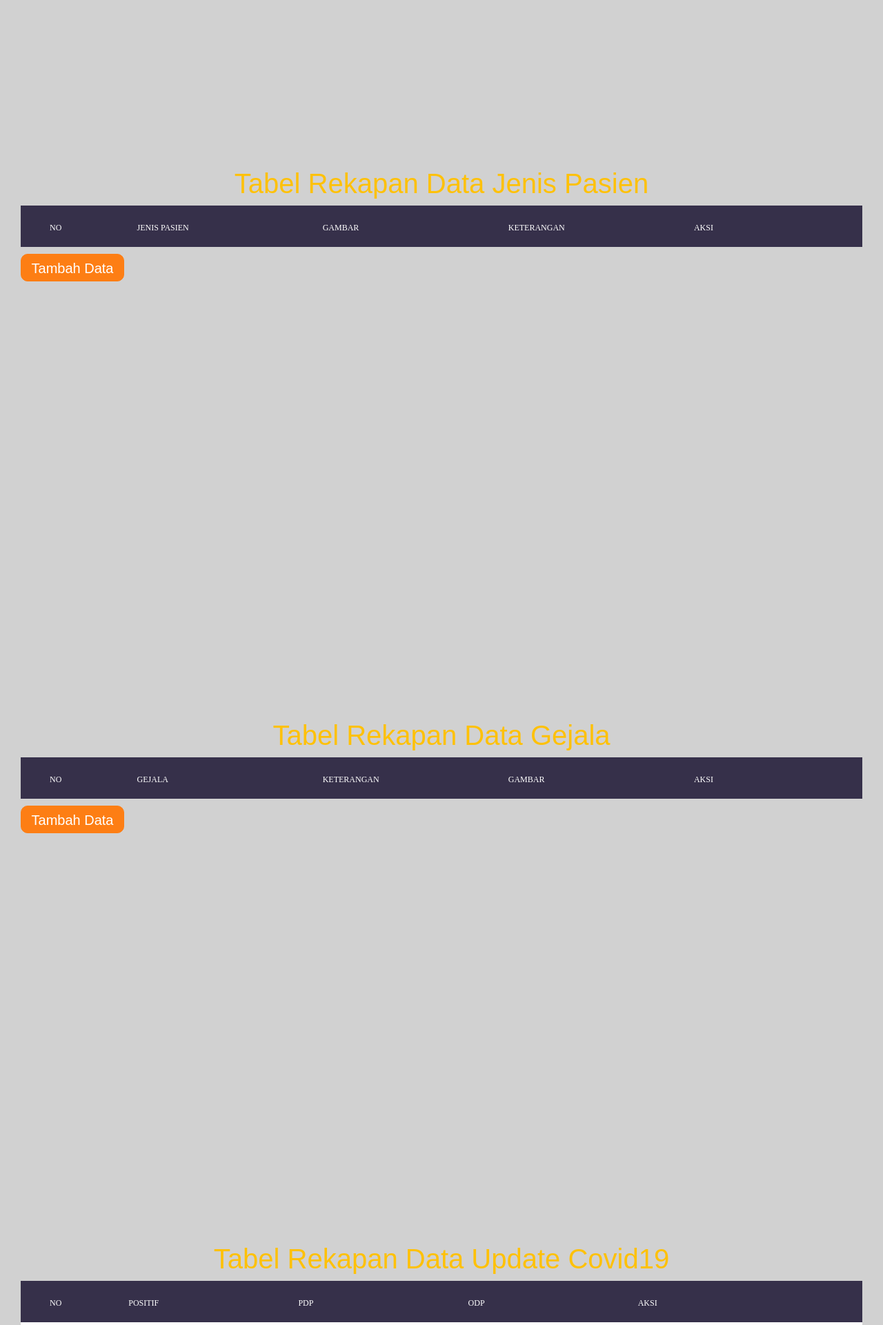
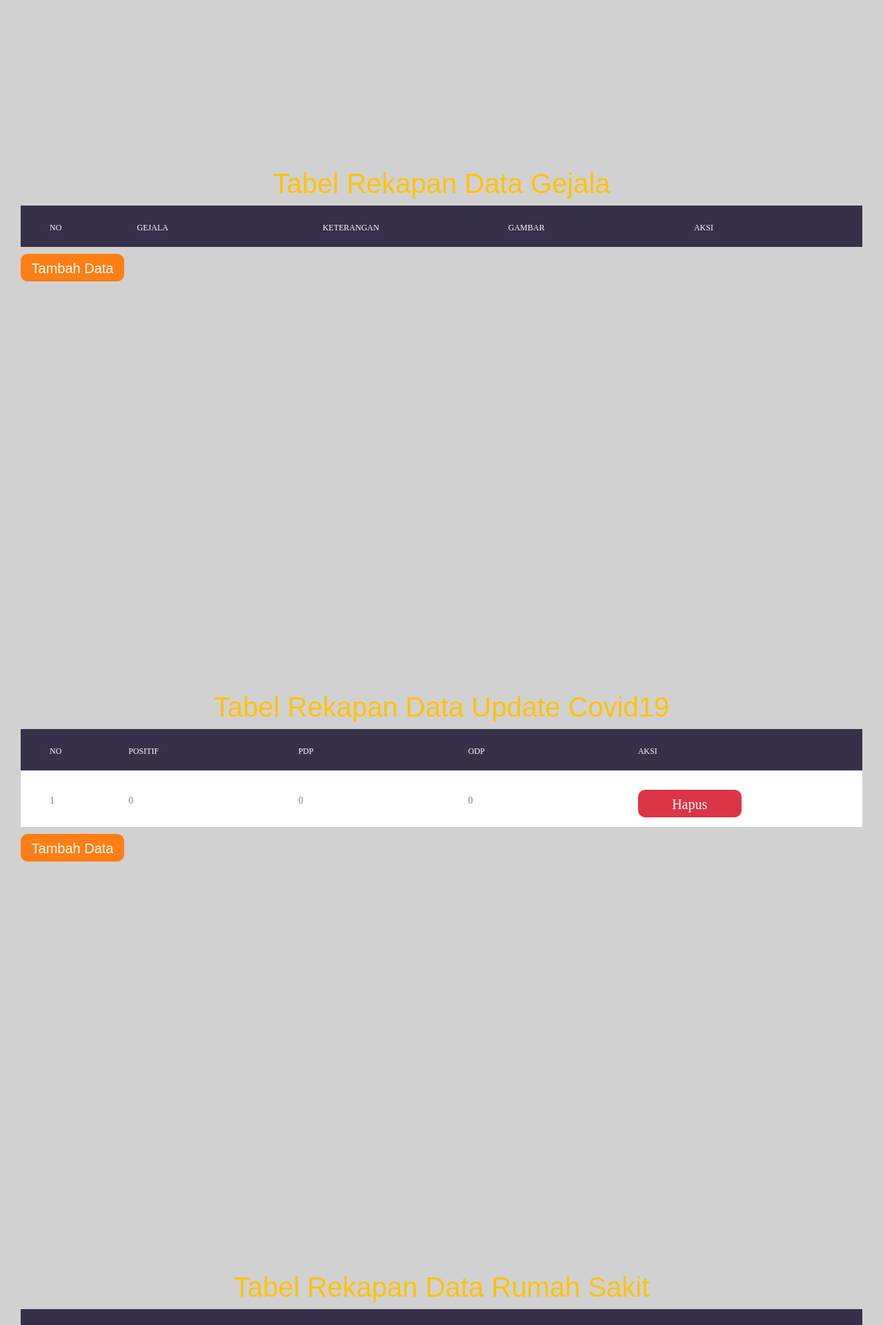
Before and after one commit to abdilaziez/UAS_PemroWeb_KEL5, a PHP site: page /admin.php in a window 1280 px wide. Shown: the part 819-2740 px from the top of the page at 69% size. Run offline with PHP 8.4, Linux system fonts and the light colour scheme; a user stored in the database is signed in; data comes from the database, SQL or seed files in the repository; data that the repository does not hold is empty; some web fonts are replaced.

Commit message:
Update admin.php

```diff
--- a/admin.php
+++ b/admin.php
@@ -125,40 +125,7 @@
       </div>
     </div>
 
-    <div class="intro-section">
-        <div class="container-table100">
-          <div class="wrap-table100">
-            <div class="table100 ver1 m-b-110">
-              <table data-vertable="ver1">
-                <h1 class="m-b-10 text-center text-warning">Tabel Rekapan Data Jenis Pasien</h1>
-                <thead>
-                  <tr class="row100 head">
-                    <th class="column100 column1" data-column="column1">No</th>
-                    <th class="column100 column2" data-column="column2">Jenis Pasien</th>
-                    <th class="column100 column3" data-column="column3">Gambar</th>
-                    <th class="column100 column4" data-column="column4">Keterangan</th>
-                    <th class="column100 column5" data-column="column5">Aksi</th>
-                  </tr>
-                </thead>
-                <tbody>
-                <?php $i = 1; ?>
-                <?php foreach ($jenis as $var):?>
-                  <tr class="row100">
-                    <td class="column100 column1" data-column="column1"><?php echo $i; ?></td>
-                    <td class="column100 column2" data-column="column2"><?php echo  $var['jenisPasien'];?></td>
-                    <td class="column100 column3" data-column="column3"><img src="upload/<?php echo $var['gambar']; ?>" style="width : 150px; height: 150px;" alt=""> </td>
-                    <td class="column100 column4" data-column="column4"><?php echo $var['keterangan']; ?></td>
-                    <td class="column100 column5" data-column="column5"><a class="btn btn-danger" href="hapus.php?id_jenis=<?= $var["id_jenis"];?>" onclick="return confirm('Apakah Anda yakin untuk menghapus?'" role="button">Hapus</a></td>
-                  </tr>
-                <?php $i++;?>
-                <?php endforeach; ?>
-              </tbody>
-              </table>
-              <a class="btn btn-primary" href="jenispasien.php" role="button">Tambah Data</a>
-            </div>
-          </div>
-        </div>
-      </div>
+
 
       <div class="intro-section">
           <div class="container-table100">
```
